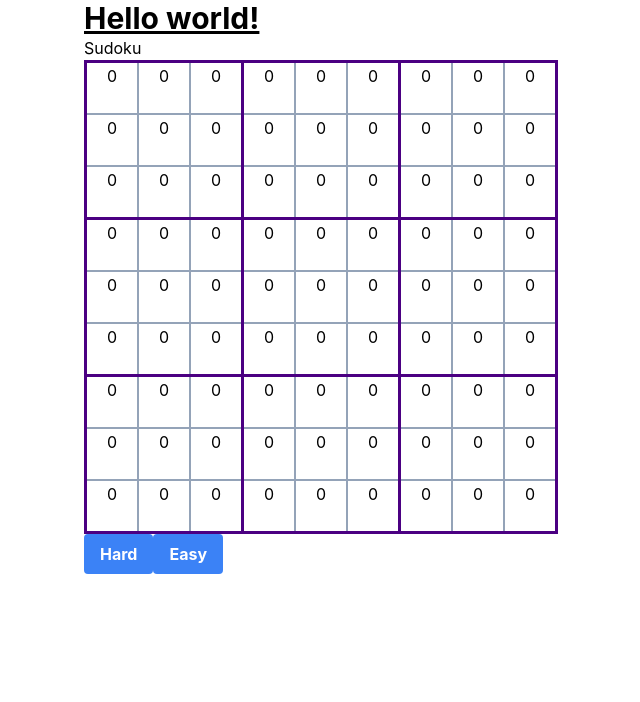
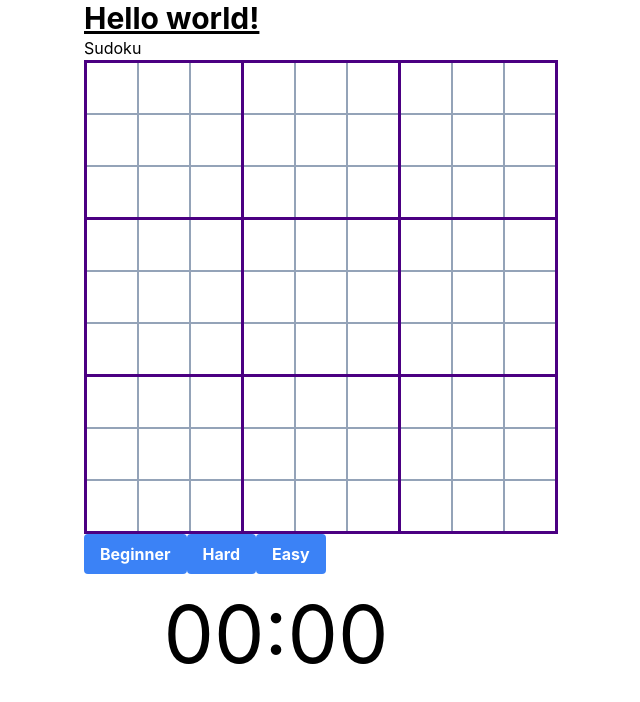
Before and after one commit to OliverTattersall/Sudoku, a React (Create React App) app in the folder front-end-react/sudoku/: page / in a window 1280 px wide. Shown: the top 702 px of the page, without its empty margins (364-1004 px from the left). Built offline with nearby package versions, Linux system fonts and the light colour scheme; no server answers.

Commit message:
adding timer component, functionality still not 100%

```diff
--- a/front-end-react/sudoku/src/App.js
+++ b/front-end-react/sudoku/src/App.js
@@ -2,13 +2,17 @@
 import { useState } from 'react';
 import './App.css';
 import { Sudoku } from './components/Sudoku.tsx';
+import Stopwatch from './components/Stopwatch.tsx';
+import { integerDivide } from './functions/math.ts';
 
 function App() {
   const [diff, updateDiff] = useState('');
   const [rerender, setRerender] = useState(true);
+  const [runningGame, updateRunning] = useState(0)
 
   const onNewGame = (newdiff) => () => {
-    console.log('hello')
+    // console.log('hello')
+    updateRunning(prev => integerDivide(prev, 2)*2+2);
     if(newdiff === diff){
       setRerender(prev => !prev);
     }else{
@@ -22,9 +26,11 @@ function App() {
       Hello world!
     </h1>
     <div className='max-w-sm mx-auto'>
-      <Sudoku diff = {diff} rerender={rerender}/>
+      <Sudoku diff = {diff} rerender={rerender} endGame={()=>(updateRunning(0))}/>
+      <button className="bg-blue-500 hover:bg-blue-700 text-white font-bold py-2 px-4 rounded" onClick={onNewGame('beginner')}>Beginner</button>
       <button className="bg-blue-500 hover:bg-blue-700 text-white font-bold py-2 px-4 rounded" onClick={onNewGame('hard')}>Hard</button>
       <button className="bg-blue-500 hover:bg-blue-700 text-white font-bold py-2 px-4 rounded" onClick={onNewGame('easy')}>Easy</button>
+      <Stopwatch running={runningGame}/>
     </div>
     {/* <div className="App">
       <header className="App-header">
--- /dev/null
+++ b/front-end-react/sudoku/src/components/Stopwatch.tsx
@@ -0,0 +1,65 @@
+import React, { useEffect, useState } from "react";
+import "../styling/stopwatch.css";
+
+
+
+export const Stopwatch = ({running}) => {
+  // state to store time
+    const [time, setTime] = useState(0);
+    console.log(running)
+    // state to check stopwatch running or not
+    const [isRunning, setIsRunning] = useState(running);
+
+    // Method to reset timer back to 0
+    const reset = () => {
+        setTime(0);
+    };
+
+    useEffect(()=>{
+        if(running%2 === 0){
+            setIsRunning(running)
+            reset();
+        }else{
+            // console.log(time)
+            setIsRunning(0);
+        }
+
+    }, [running])
+
+    useEffect(() => {
+        let intervalId;
+        if (isRunning) {
+            // setting time from 0 to 1 every 10 milisecond using javascript setInterval method
+            intervalId = setInterval(() => setTime(time + 1), 10);
+        }
+        return () => clearInterval(intervalId);
+    }, [isRunning, time]);
+
+
+    // Minutes calculation
+    const minutes = Math.floor((time % 360000) / 6000);
+
+    // Seconds calculation
+    const seconds = Math.floor((time % 6000) / 100);
+
+    // Milliseconds calculation
+
+    // Method to start and stop timer
+    const startAndStop = () => {
+        setIsRunning(!isRunning);
+    };
+
+
+    return (
+        <div className="stopwatch-container">
+        <p className="stopwatch-time">
+            {minutes.toString().padStart(2, "0")}:
+            {seconds.toString().padStart(2, "0")}
+        </p>
+        <div className="stopwatch-buttons">
+        </div>
+        </div>
+    );
+};
+
+export default Stopwatch;
--- a/front-end-react/sudoku/src/components/Sudoku.tsx
+++ b/front-end-react/sudoku/src/components/Sudoku.tsx
@@ -1,6 +1,8 @@
 import { useQuery } from "react-query"
 import React, { useEffect, useState } from "react";
 import axios from "axios";
+import { SudokuCell } from "./SudokuCell.tsx";
+import { integerDivide } from "../functions/math.ts";
 
 const fetchUsers = async ({queryKey}) => {
     const [_, diff] = queryKey;
@@ -10,58 +12,64 @@ const fetchUsers = async ({queryKey}) => {
     return await axios.get("https://sudoku-api-django.vercel.app/puzzle/?difficulty="+diff);
 }
 
-const SudokuCell = ({highlighted = false, value, onChange, onClick}) => {
-
-    // console.log(highlighted);
-    return (
-        <td className={"border-2 border-slate-400 " + (highlighted ? "bg-red-500/50" : "")}>
-            <div className="w-12 h-12">
-                <textarea className={" h-full w-full resize-none text-center " + (highlighted ? "bg-red-500/50" : "")}
-                value={value}
-                onChange={onChange}
-                onClick={onClick}
-                />
-
-            </div>
-
-        </td>
-    );
-
-}
-
 interface SudokuProps {
     diff: string
     rerender: boolean
+    endGame: Function
 }
 
-export const Sudoku = ({diff, rerender}:SudokuProps) => {
-    const {data, isLoading, isError, status}= useQuery(["puzzle", diff], fetchUsers)
-    console.log(diff, rerender);
+export const Sudoku = ({diff, rerender, endGame}:SudokuProps) => {
+    const {data, isLoading, isError, status, refetch}= useQuery(["puzzle", diff], fetchUsers)
+    // console.log(diff, rerender);
     const [sudokuGrid, updateGrid] = useState([0,0,0,0,0,0,0,0,0].map(x => [0,0,0,0,0,0,0,0,0]))
+    const [disabledGrid, updateDisableGrid] = useState([false, false, false, false, false, false, false, false, false].map(x => [false, false, false, false, false, false, false, false, false]))
+    const [count, updateCount] = useState(0);
     const [selectedCell, updateSelectedCell] = useState([-1,-1]);
     useEffect(()=>{
         console.log('triggered');
+        if(diff!==''){
+            refetch();
+        }
         if(!isLoading){
             if(diff!==''){
                 let tempgrid= data?.data[diff].split(',')
+                let tempDisGrid = [];
+                let tempcount = 0;
                 for(let i = 0; i < 9; i++){
+
                     tempgrid[i] = tempgrid[i].split('').map(x => parseInt(x))
+                    tempDisGrid.push( tempgrid[i].map(x => !!x) );
+                    tempcount += tempgrid[i].reduce((x, y) => x + !!y, 0)
                 }
 
-                console.log(tempgrid)
+                // console.log(tempgrid, tempcount)
+                updateCount(tempcount);
                 updateGrid(tempgrid);
+                updateDisableGrid(tempDisGrid);
                 updateSelectedCell([-1,-1]);
             }
 
         }
-    }, [diff, rerender])
+    }, [diff, rerender, isLoading])
+
+    useEffect(()=>{
+        if(count===81){
+            console.log('yay')
+            endGame();
+        }
+    }, [count])
 
     const changeSudoku = (rowId, colId) => ({nativeEvent}) =>{
-        let cleanData = nativeEvent.data.replace(/[^0-9]/g,'')
-        // let newGrid = sudokuGrid;
-        // newGrid[rowId][colId] = parseInt(cleanData);
-        updateGrid(prev => prev.map((row, rid) => row.map((col, cid) => (rowId===rid && colId===cid) ? parseInt(cleanData) : prev[rid][cid])
+        // console.log(nativeEvent.data);
+        let cleanData = nativeEvent.data?.replace(/[^0-9]/g,'')
+        updateGrid(prev => prev.map((row, rid) => row.map(
+            (col, cid) => (rowId===rid && colId===cid) ? parseInt(cleanData) : prev[rid][cid]
+            )
         ));
+
+        if(cleanData){
+            updateCount(prev => prev + 1);
+        }
         // console.log(rowId, colId, newGrid[rowId][colId])
     }
 
@@ -70,9 +78,8 @@ export const Sudoku = ({diff, rerender}:SudokuProps) => {
         updateSelectedCell([rowId, colId])
     }
 
-    const integerDivide = (num, div) => Math.floor(num/div);
 
-    console.log(selectedCell);
+    // console.log(selectedCell);
 
     return (
     <>
@@ -92,6 +99,7 @@ export const Sudoku = ({diff, rerender}:SudokuProps) => {
                                     value={sudokuGrid[rowId][colId]}
                                     onChange={changeSudoku(rowId, colId)}
                                     onClick={onClick(rowId, colId)}
+                                    disabled={disabledGrid[rowId][colId]}
                                     />
                                 );
                             })}
--- /dev/null
+++ b/front-end-react/sudoku/src/components/SudokuCell.tsx
@@ -0,0 +1,23 @@
+import React, { useEffect, useState } from "react";
+
+
+export const SudokuCell = ({highlighted = false, value, onChange, onClick, disabled = false}) => {
+
+    // console.log(highlighted);
+    return (
+        <td className={"border-2 border-slate-400 " + (highlighted ? "bg-red-300/30" : "")}>
+            <div className="w-12 h-12">
+                <textarea
+                disabled={disabled}
+                className={" h-full w-full resize-none text-center " + (highlighted ? "bg-red-300/30 " : "") + (disabled? "font-semibold" : "")}
+                value={value ? value : ''}
+                onChange={onChange}
+                onClick={onClick}
+                />
+
+            </div>
+
+        </td>
+    );
+
+}
--- /dev/null
+++ b/front-end-react/sudoku/src/functions/math.ts
@@ -0,0 +1 @@
+export const integerDivide = (num, div) => Math.floor(num/div);
--- /dev/null
+++ b/front-end-react/sudoku/src/styling/stopwatch.css
@@ -0,0 +1,30 @@
+/* .stopwatch-container {
+    background-color: #000;
+} */
+
+.stopwatch-time {
+    text-align: center;
+    color: #000;
+    font-size: 80px;
+}
+
+.stopwatch-buttons {
+    display: flex;
+    justify-content: center;
+}
+
+.stopwatch-buttons button {
+    margin: 20px;
+    border: none;
+    padding: 10px 30px;
+    cursor: pointer;
+    color: #fff;
+}
+
+.stopwatch-buttons button:first-child {
+    background-color: green;
+}
+
+.stopwatch-buttons button:last-child {
+    background-color: red;
+}
```
